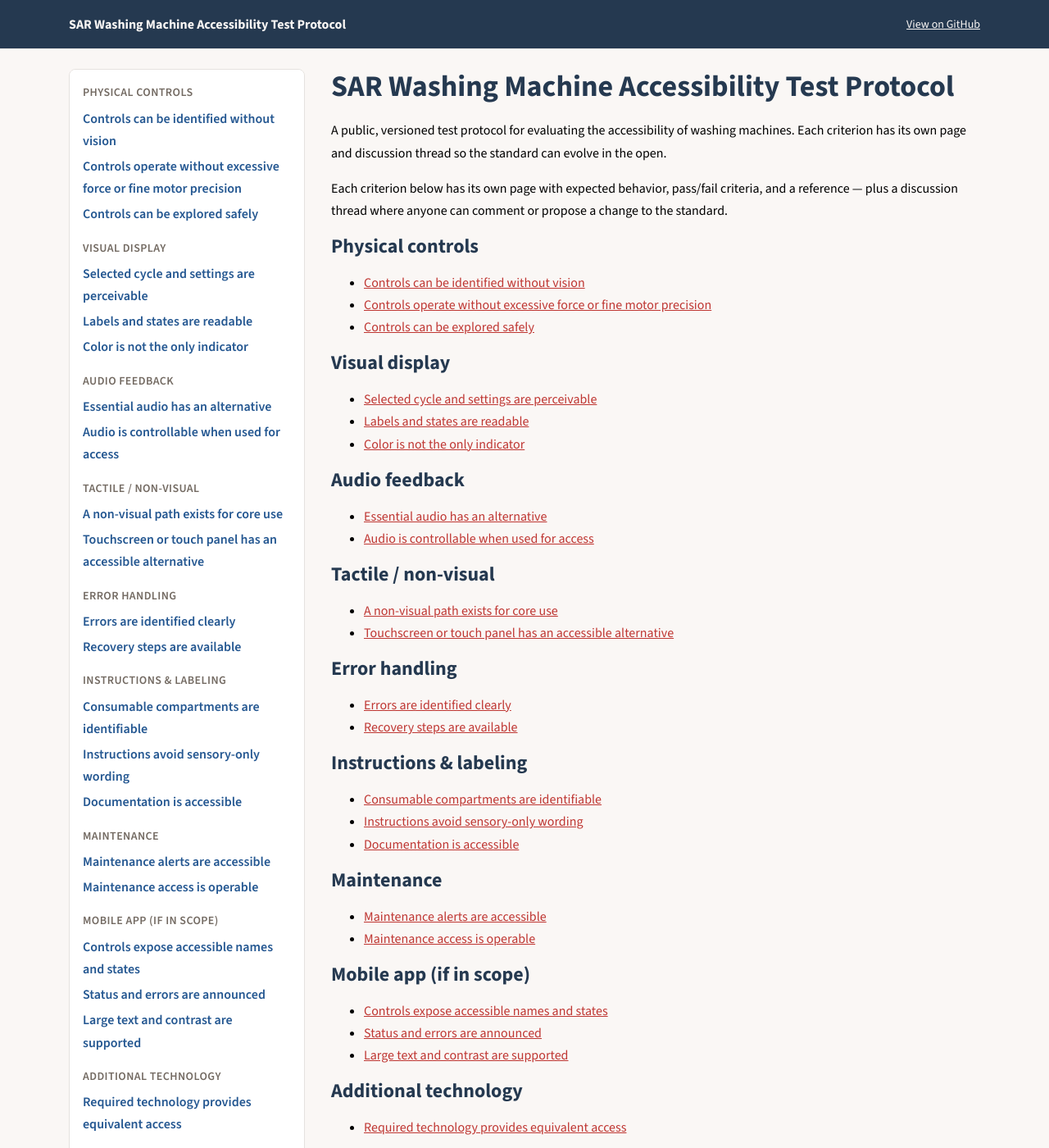
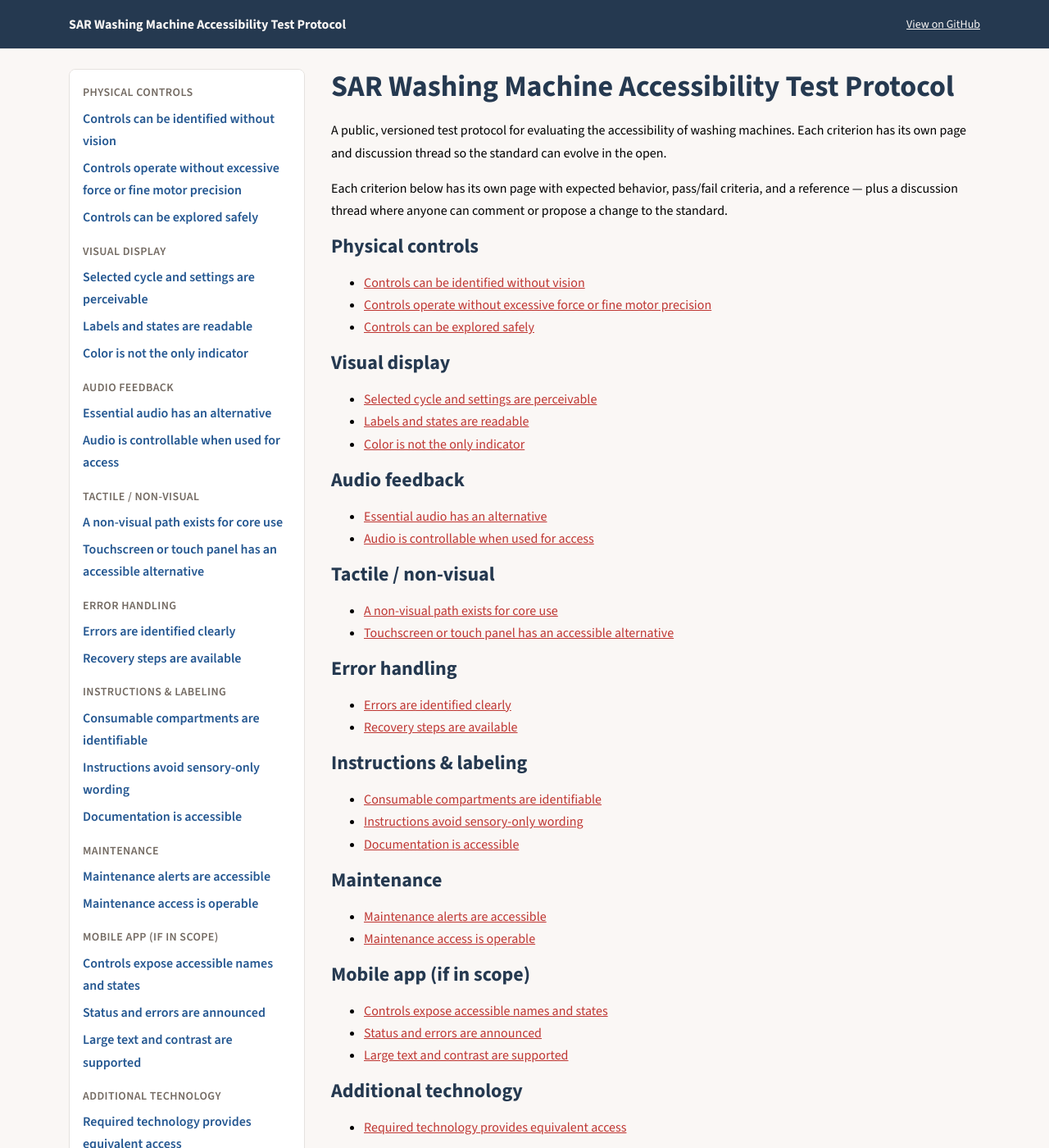
Before and after one commit to sar-info-repoadmin/sar-test-protocol, a Jekyll site: the page built from index.md, in a window 1280 px wide and 1400 px high. Shown: the whole window at 82% size. Built offline with Jekyll 4.4.1, drawn with Linux system fonts in a browser that asks for light colours; some of the changed text lies outside the part shown.

Commit message:
Tighten nav link line-height to 1.1 and set li margin to 6px

```diff
--- a/assets/css/style.css
+++ b/assets/css/style.css
@@ -163,13 +163,13 @@ h3 { font-size: var(--font-size-h3); font-weight: var(--font-weight-bold); }
   margin-bottom: 0.35rem;
 }
 .nav-criteria { list-style: none; margin: 0; padding: 0; }
-.nav-criteria li { margin-bottom: 0.25rem; }
+.nav-criteria li { margin-bottom: 6px; }
 .nav-criteria a {
   color: var(--color-nav-link);
   text-decoration: none;
   font-size: var(--font-size-label);
   font-weight: var(--font-weight-semibold);
-  line-height: var(--line-height-label);
+  line-height: 1.1;
 }
 .nav-criteria a:visited { color: var(--color-nav-link-visited); }
 .nav-criteria a:hover { text-decoration: underline; }
```
